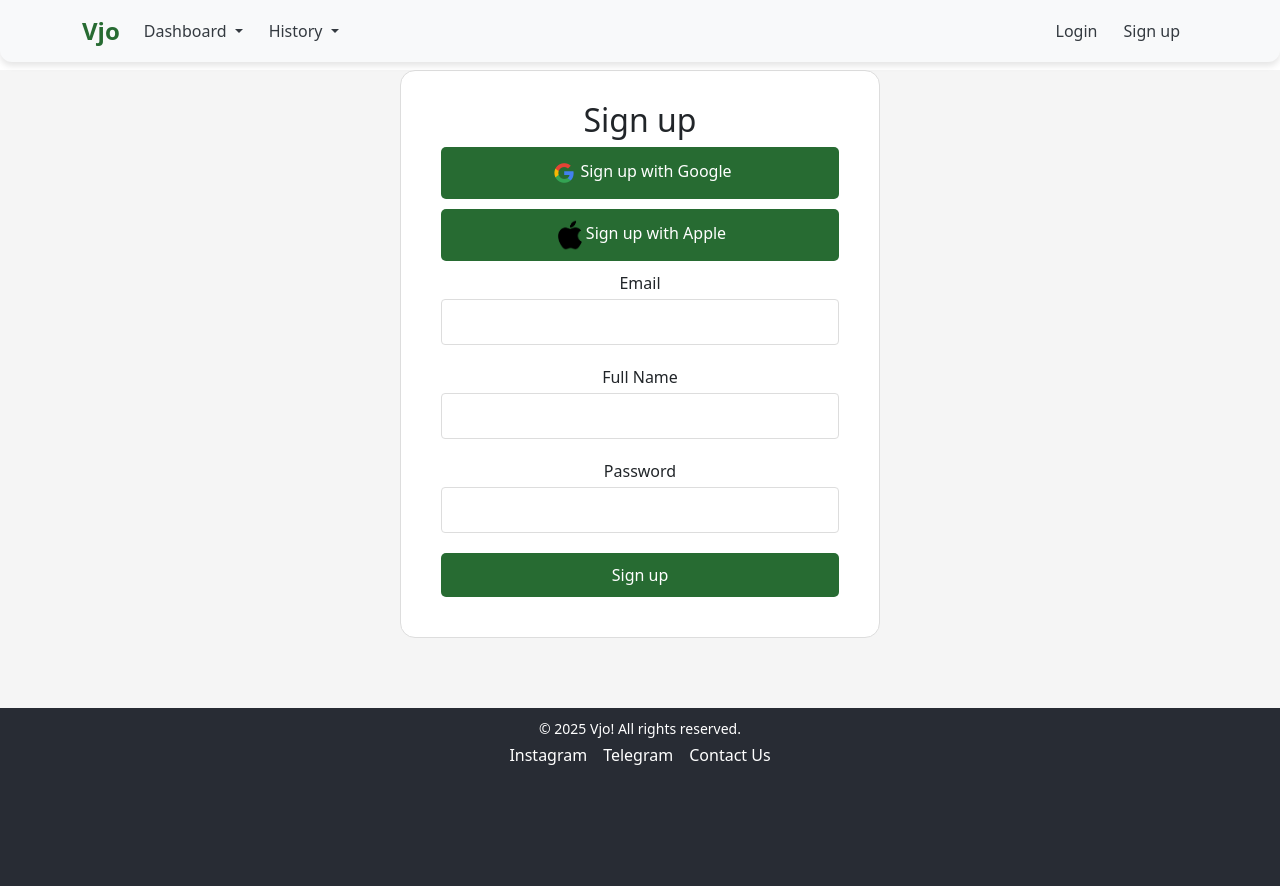
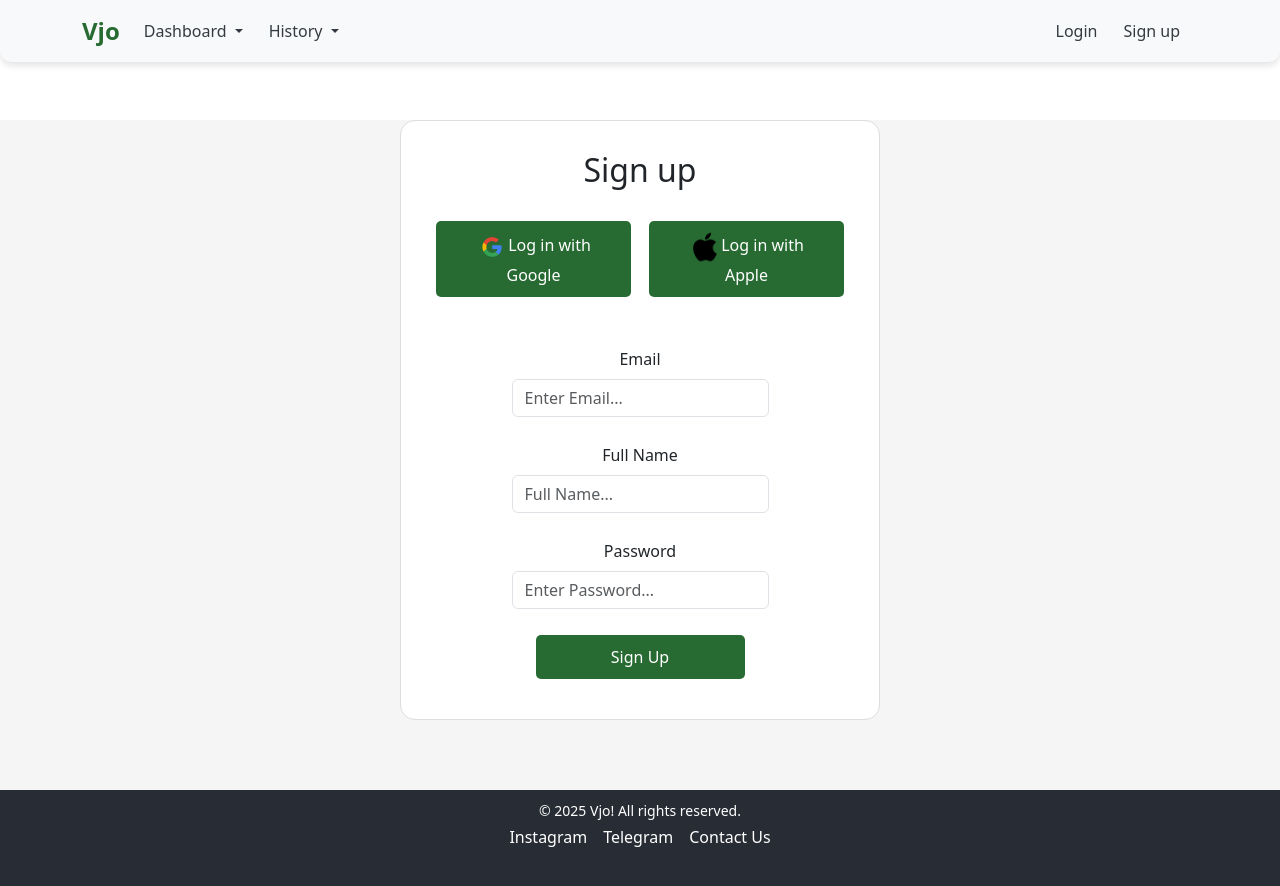
Before and after one commit to retives/vjo, a React (Create React App) app in the folder React/vjo-frontend/: page /signup in a window 1280 px wide. Shown: the top 886 px of the page. Built offline with nearby package versions, Linux system fonts and the light colour scheme.

Commit message:
changed singup and login styles

```diff
--- a/React/vjo-frontend/src/App.js
+++ b/React/vjo-frontend/src/App.js
@@ -1,5 +1,5 @@
+import 'bootstrap/dist/css/bootstrap.min.css';
 import './App.css';
-import 'bootstrap/dist/css/bootstrap.min.css';
 import { BrowserRouter as Router, Routes, Route } from 'react-router-dom';
 import ActivityFeed from './pages/ActivityFeed';
 import Signup from './pages/Signup';
--- a/React/vjo-frontend/src/components/auth-components/LoginForm.js
+++ b/React/vjo-frontend/src/components/auth-components/LoginForm.js
@@ -39,10 +39,14 @@ function LoginForm() {
 }
 
   return (
-    <div className='login-form'>
-      <h2>Log in</h2>
-
-      <div className="alternative-login">
+    // Wrapper
+  <form className = "login-form">
+      {/* Label */}
+      <div className = "login-text mb-4">
+        <h2>Log in</h2>
+      </div>
+      {/* Alternative login buttons */}
+      <div className="alternative-login mb-3 d-flex gap-2">
           <button className="google-login-button">
             <img src="/images/google-icon.png" alt="Google Icon" className='icon'/>
             Log in with Google
@@ -53,26 +57,38 @@ function LoginForm() {
           </button>
         </div>
 
-      <div className='input-wrapper'>
-        <label>Email</label>
+      {/* Email input */}
+      <div className="mb-3">
+        <label htmlFor="email" className="form-label">Email</label>
         <input
           type="email"
+          className="form-control"
+          id="email"
+          placeholder="Enter Email..."
+          aria-label="Email"
           value={email}
-          onChange={(e) => setEmail(e.target.value)} />
+          onChange={(e) => setEmail(e.target.value)}
+        />
+    </div>
+      {/* Password input */}
+        <div className="mb-3">
+          <label htmlFor="password" className="form-label">Password</label>
+          <input
+            type="password"
+            className="form-control"
+            id="password"
+            placeholder="Enter Password..."
+            value={password}
+            onChange={(e) => setPassword(e.target.value)}
+          />
       </div>
-
-      <div className='input-wrapper'>
-      <label>Password</label>
-      <input
-        type="password"
-        value={password}
-        onChange={(e) => setPassword(e.target.value)} />
-        </div>
-
-      <button onClick={handleSubmit}>Log in</button>
+      {/* Submit button  */}
+      <button type="submit"  onClick={handleSubmit}>
+        Log in
+    </button>
 
       {error && <p style={{ color: 'red' }}>{error}</p>}
-    </div>
+    </form>
   );
 }
 
--- a/React/vjo-frontend/src/components/auth-components/SignupForm.js
+++ b/React/vjo-frontend/src/components/auth-components/SignupForm.js
@@ -44,49 +44,67 @@ function SignupForm() {
 
     return (
       <div className="signup-form">
+        <div className='signup-text mb-4'>
           <h2>Sign up</h2>
-
-        <div className="alternative-signup">
-          <button className="google-signup-button">
+        </div>
+        {/* Alternative login buttons */}
+      <div className="alternative-login mb-3 d-flex gap-2 justify-content-flex">
+        <div className = "button-wrapper mb-4 w-100">
+          <button className="google-login-button">
             <img src="/images/google-icon.png" alt="Google Icon" className='icon'/>
-            Sign up with Google
+            Log in with Google
           </button>
-          <button className = "Apple-signup-button">
+        </div>
+        <div className='button-wrapper mb-4 w-100'>
+          <button className = "Apple-login-button">
             <img src="/images/apple-icon.png" alt="Apple Icon" className='icon'/>
-            Sign up with Apple
+            Log in with Apple
           </button>
+          </div>
         </div>
       {/* Signup form */}
         {/* Email field */}
-        <div className="input-wrapper">
-          <label>Email</label>
+      <div className="mb-3">
+        <label htmlFor="email" className="form-label">Email</label>
         <input
           type="email"
+          className="form-control"
+          id="email"
+          placeholder="Enter Email..."
+          aria-label="Email"
           value={email}
           onChange={(e) => setEmail(e.target.value)}
         />
       </div>
         {/* Name field */}
-        <div className="input-wrapper">
-          <label>Full Name</label>
+         <div className="mb-3">
+        <label htmlFor="full-name" className="form-label">Full Name</label>
         <input
           type="text"
+          className="form-control"
+          id="fullname"
+          placeholder="Full Name..."
+          aria-label="FullName"
           value={full_name}
           onChange={(e) => setFullName(e.target.value)}
         />
       </div>
         {/* Password field */}
-        <div className="input-wrapper">
-          <label>Password</label>
+       <div className="mb-3">
+          <label htmlFor="password" className="form-label">Password</label>
           <input
             type="password"
+            className="form-control"
+            id="password"
+            placeholder="Enter Password..."
             value={password}
             onChange={(e) => setPassword(e.target.value)}
           />
       </div>
-
-        <button onClick={handleSubmit}>Sign up</button>
-
+      {/* Submit button  */}
+      <button type="submit" className = "w-50" onClick={handleSubmit}>
+        Sign Up
+      </button>
         {error && <p style={{ color: 'red' }}>{error}</p>}
 
       </div>
--- a/React/vjo-frontend/src/components/auth-components/styles/SignupForm.css
+++ b/React/vjo-frontend/src/components/auth-components/styles/SignupForm.css
@@ -5,6 +5,7 @@
     justify-content: center;
     width: 30rem;
     margin: 70px auto;
+    margin-top: 120px;
     padding: 30px;
     background-color: rgb(255, 255, 255);
     border-radius: 15px;
```
Lines whose indentation alone changed are shown as unchanged.
